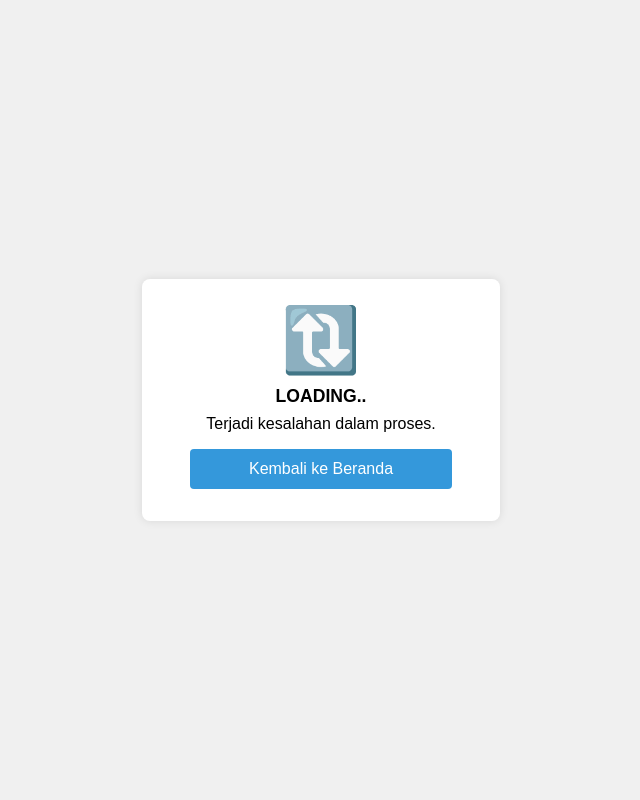
After one commit to freack21/spk-smart, a PHP site: page /test.html in a window 1280 px wide. The commit adds this page. Shown: the whole page, without its empty margins (319-959 px from the left). Run offline with PHP 8.4, Linux system fonts and the light colour scheme.

Commit message:
feat[notification]: adding notification

```diff
--- /dev/null
+++ b/test.html
@@ -0,0 +1,114 @@
+<!DOCTYPE html>
+<html lang="en">
+    <head>
+        <meta charset="UTF-8" />
+        <meta name="viewport" content="width=device-width, initial-scale=1.0" />
+        <title>Notification Card</title>
+        <style>
+            body {
+                font-family: "Poppins", Arial, sans-serif;
+                display: flex;
+                align-items: center;
+                justify-content: center;
+                height: 100vh;
+                margin: 0;
+                background-color: #f0f0f0;
+            }
+
+            .notification-card {
+                background-color: #fff;
+                box-shadow: 0 0 10px rgba(0, 0, 0, 0.1);
+                border-radius: 8px;
+                overflow: hidden;
+                text-align: center;
+                padding: 1rem 3rem;
+            }
+
+            .notification-logo {
+                margin: 0.5rem 0;
+                font-size: 4rem;
+            }
+
+            .notification-text {
+                font-size: 1.1rem;
+                font-weight: bold;
+                margin: 0 1rem;
+            }
+
+            .notification-description {
+                margin: 0.5rem 1rem;
+            }
+
+            .notification-button {
+                display: block;
+                margin: 1rem auto;
+                padding: 0.7rem 1.2rem;
+                background-color: #3498db;
+                color: #fff;
+                text-decoration: none;
+                border-radius: 4px;
+                transition: background-color 0.3s ease;
+            }
+
+            .notification-button:hover {
+                background-color: #2980b9;
+            }
+        </style>
+    </head>
+    <body>
+        <div class="notification-card" id="notificationCard">
+            <div class="notification-logo" id="notificationLogo"></div>
+            <div class="notification-text" id="notificationText"></div>
+            <div
+                class="notification-description"
+                id="notificationDescription"
+            ></div>
+            <a href="#" class="notification-button" onclick="redirectToHome()"
+                >Kembali ke Beranda</a
+            >
+        </div>
+
+        <script>
+            // Fungsi untuk menampilkan notifikasi dengan parameter status ('success' atau 'error')
+            function showNotification(status) {
+                var logoElement = document.getElementById("notificationLogo");
+                var textElement = document.getElementById("notificationText");
+                var descriptionElement = document.getElementById(
+                    "notificationDescription"
+                );
+
+                // Setel logo, teks, dan deskripsi sesuai dengan status
+                if (status === "success") {
+                    logoElement.innerHTML = "✅"; // Emoji centang hijau untuk sukses
+                    textElement.textContent = "Sukses";
+                    descriptionElement.textContent =
+                        "Proses berhasil dilakukan.";
+                } else if (status === "error") {
+                    logoElement.innerHTML = "❌"; // Emoji silang merah untuk gagal
+                    textElement.textContent = "Gagal";
+                    descriptionElement.textContent =
+                        "Terjadi kesalahan dalam proses.";
+                } else if (status === "loading") {
+                    logoElement.innerHTML = "🔃"; // Emoji silang merah untuk gagal
+                    textElement.textContent = "LOADING..";
+                    descriptionElement.textContent =
+                        "Terjadi kesalahan dalam proses.";
+                }
+
+                // Tampilkan kartu notifikasi
+                document.getElementById("notificationCard").style.display =
+                    "block";
+            }
+
+            // Fungsi untuk mengarahkan pengguna kembali ke halaman beranda
+            function redirectToHome() {
+                // Gantilah URL ini dengan URL beranda yang sesuai
+                window.location.href = "halaman-beranda.html";
+            }
+
+            // Contoh pemanggilan notifikasi (bisa dari server setelah proses AJAX, dll.)
+            // Gantilah 'success' atau 'error' sesuai kebutuhan
+            showNotification("loading");
+        </script>
+    </body>
+</html>
```
Also changed, not shown: alternatif.php (+22 -9 lines), execute-rangking.php (+9 -8 lines), footer.php (+10 -1 lines), header.php (+19 -1 lines), index.php (+27 -10 lines), js/myjs.js (+37 -61 lines), prosesdata.php (+50 -7 lines).
